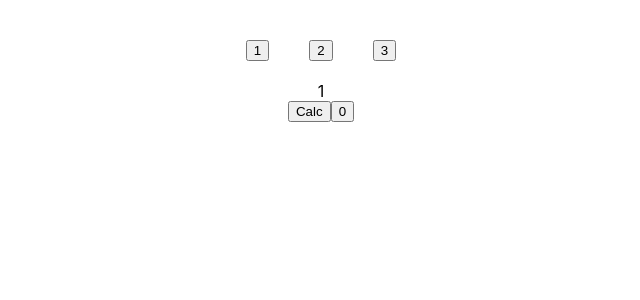
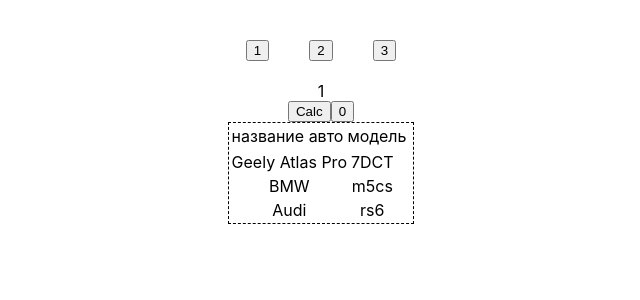
Before and after one commit to Ksdem/test_react, a React (Create React App) app: page / in a window 1280 px wide. Shown: the top 300 px of the page, without its empty margins (319-959 px from the left). Built offline with nearby package versions, Linux system fonts and the light colour scheme.

Commit message:
step_4_table

```diff
--- a/src/App.css
+++ b/src/App.css
@@ -21,3 +21,16 @@
     display: flex;
     flex-direction: row;
 }
+
+.array{
+    display: flex;
+    justify-content: initial;
+}
+
+
+.table{
+display: flex;
+    flex-direction: column;
+    border: 1px dashed black;
+    flex-grow: initial;
+}
--- a/src/App.tsx
+++ b/src/App.tsx
@@ -4,6 +4,7 @@
 
 import Button from "./components/Button";
 import Calc from "./components/Calc";
+import Array from "./components/Array";
 
 function App() {
     /*let onClick=(name:string)=>{
@@ -29,25 +30,12 @@
                 <Button name={"3"} callBack={Button3Foo}/></div>
 
             <div><Calc/></div>
+            <div><Array/></div>
 
 
         </div>
     );
 
-    /*
-        let foo1=()=>{
-            console.log("100200")
-        }
-        let foo2=(id:string)=>{
-            console.log(id);
-        }
-
-        return (
-            <div className="App">
-                <button onClick={foo1}>1</button>
-                <button onClick={()=>{foo2("100200")}}>2</button>
-            </div>)
-    */
 
 }
 
--- /dev/null
+++ b/src/components/Array.tsx
@@ -0,0 +1,42 @@
+import React from 'react';
+
+
+
+
+
+
+function Array() {
+    const topCars = [
+        {manufacturer: "Geely Atlas Pro", model: "7DCT"},
+        {manufacturer: "BMW", model: "m5cs"},
+        {manufacturer: "Audi", model: "rs6"},
+    ]
+    let res = topCars.map((item,index) => {
+        return <tr key={index}>
+            <td>{item.manufacturer}</td>
+            <td>{item.model}</td>
+        </tr>
+    })
+    return (
+        <div className="array">
+
+            <table className="table">
+                <thead>
+                <tr>
+                    <td>название авто</td>
+                    <td>модель</td>
+                    <td></td>
+                </tr>
+                </thead>
+                <tbody>
+                {res}
+                </tbody>
+            </table>
+
+
+        </div>
+    );
+
+}
+
+export default Array;
--- a/src/components/Calc.tsx
+++ b/src/components/Calc.tsx
@@ -1,6 +1,6 @@
 import React, {useState} from 'react';
 
-let a = 1;
+
 
 function Calc() {
     let [a, setA] = useState(1)
```
